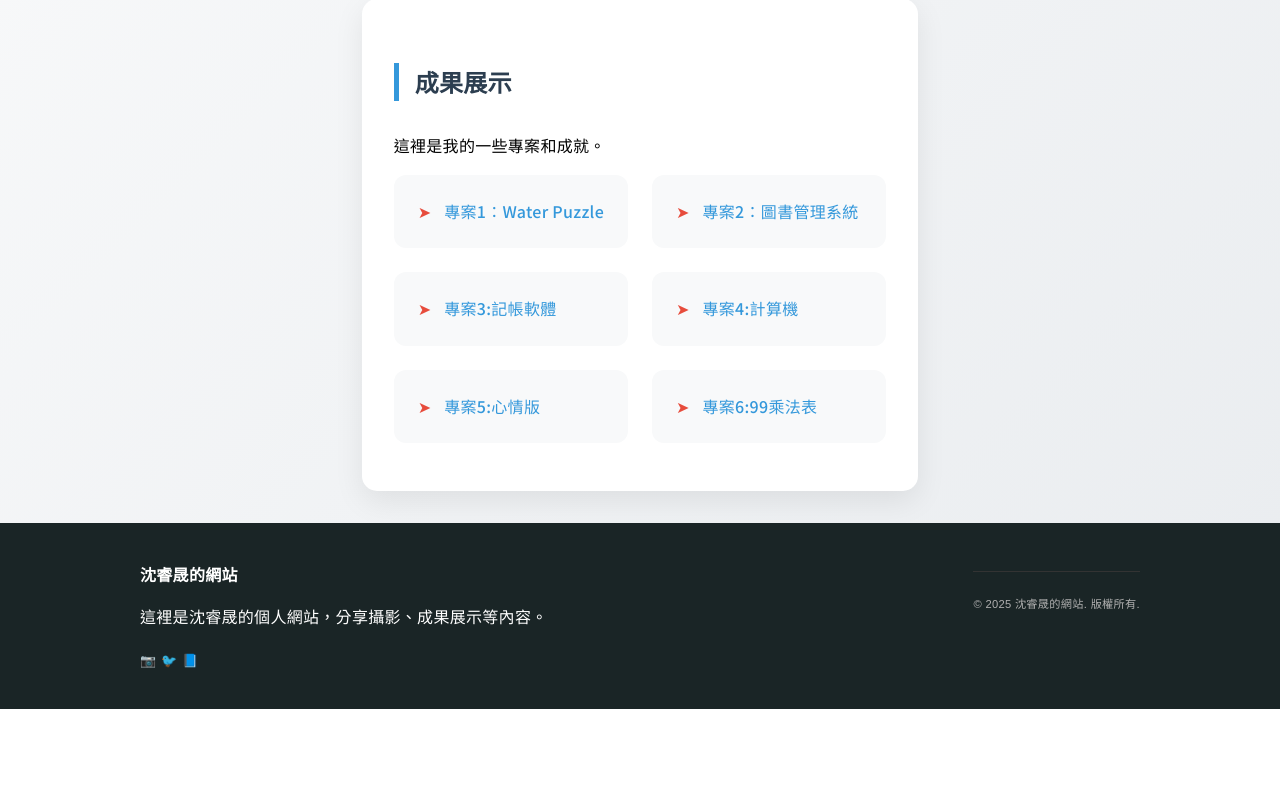
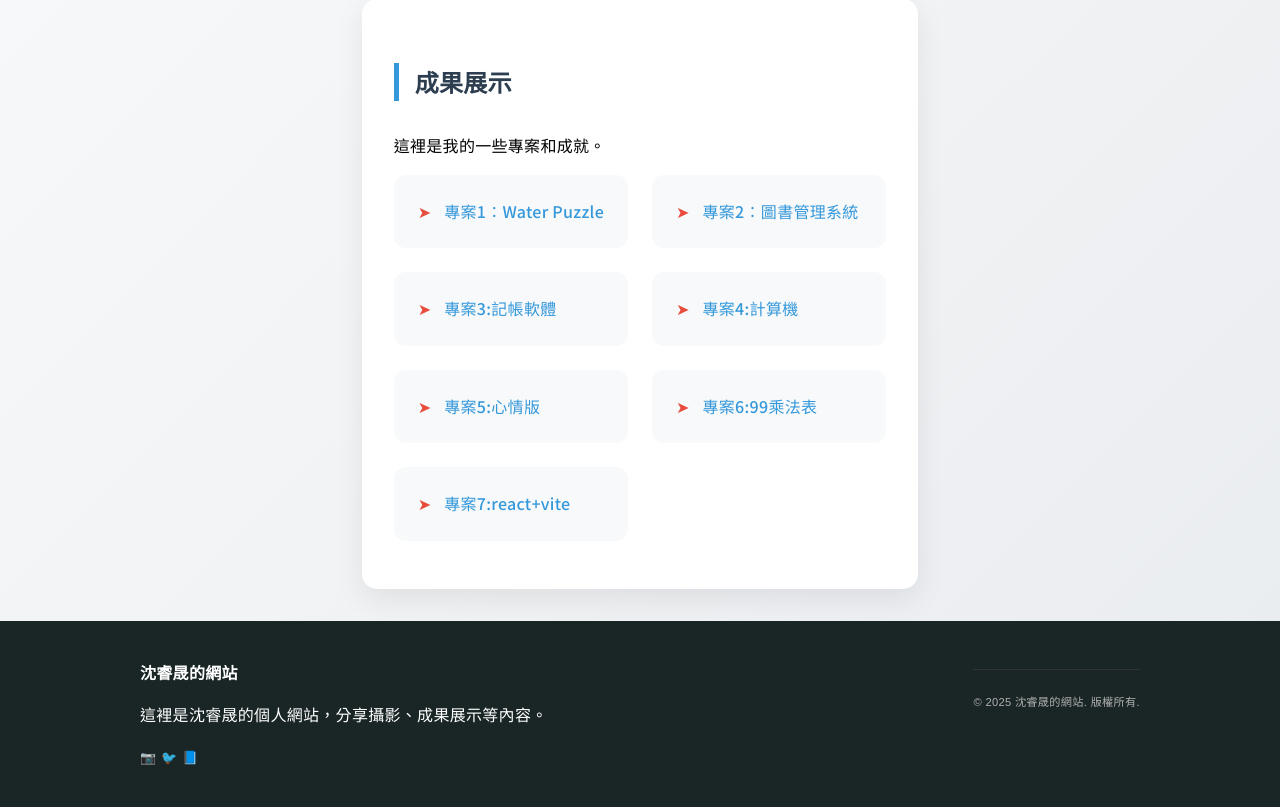
Before and after one commit to jui-cheng-shen/finel_Flask_project, a Flask app: page /achievements in a window 1280 px wide. Shown: the part 201-1008 px from the top of the page. Before the commit the page ends 910 px from the top, so only its background shows below. Run offline with Flask 3, Linux system fonts and the light colour scheme.

Commit message:
修正註冊按鈕的樣式，並在成果展示頁面新增 react+vite 專案連結

```diff
--- a/static/bookkeeping/index.html
+++ b/static/bookkeeping/index.html
@@ -17,7 +17,7 @@
             <h1>財務管家Pro</h1>
             <nav id="auth-nav">
                 <button id="login-btn-nav" class="btn btn-primary">登入</button>
-                <button id="register-btn-nav" class="btn btn-secondary">註冊</button>
+                <button id="register-btn-nav" class="btn btn-secondary ">註冊</button>
                 <button id="logout-btn-nav" class="btn btn-warning hidden">登出</button>
             </nav>
         </div>
--- a/templates/achievements.html
+++ b/templates/achievements.html
@@ -14,5 +14,6 @@
     <li><a href="{{ url_for('static', filename='calculator/index.html') }}" target="_blank">專案4:計算機</a></li>
     <li><a href="{{ url_for('static', filename='mood_blog/index.html') }}" target="_blank">專案5:心情版</a></li>
     <li><a href="{{ url_for('static', filename='multiplication/index.html') }}" target="_blank">專案6:99乘法表</a></li>
+    <li><a href="https://jui-cheng-shen.github.io/react-app" target="_blank">專案7:react+vite</a></li>
 </ul>
 {% endblock %}
```
